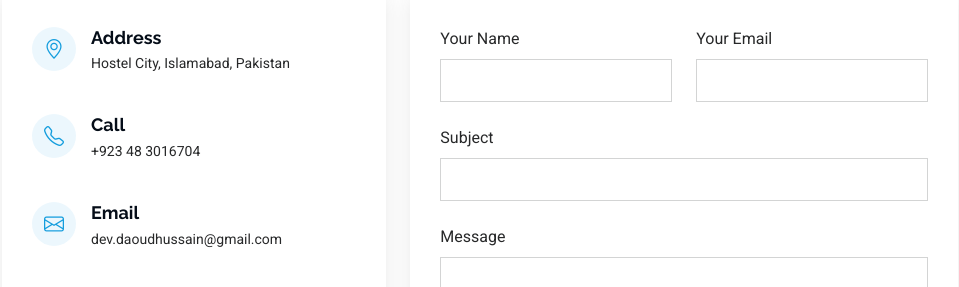
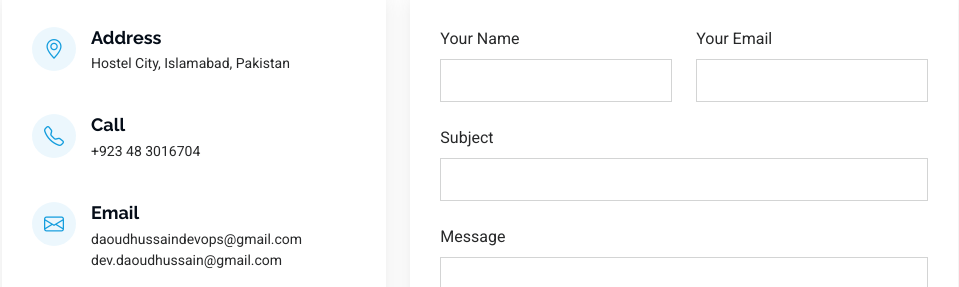
Before and after one commit to Daoud-Hussain/DevFolio, a plain HTML site: page index.html in a window 1280 px wide. Shown: the part 6108-6395 px from the top of the page, without its empty margins (310-1269 px from the left). Drawn offline with nearby package versions, Linux system fonts and the light colour scheme.

Commit message:
Update index.html

```diff
--- a/index.html
+++ b/index.html
@@ -868,7 +868,9 @@
                 <i class="bi bi-envelope flex-shrink-0"></i>
                 <div>
                   <h3>Email</h3>
+                  <p>daoudhussaindevops@gmail.com</p>
                   <p>dev.daoudhussain@gmail.com</p>
+
                 </div>
               </div>
 
```
